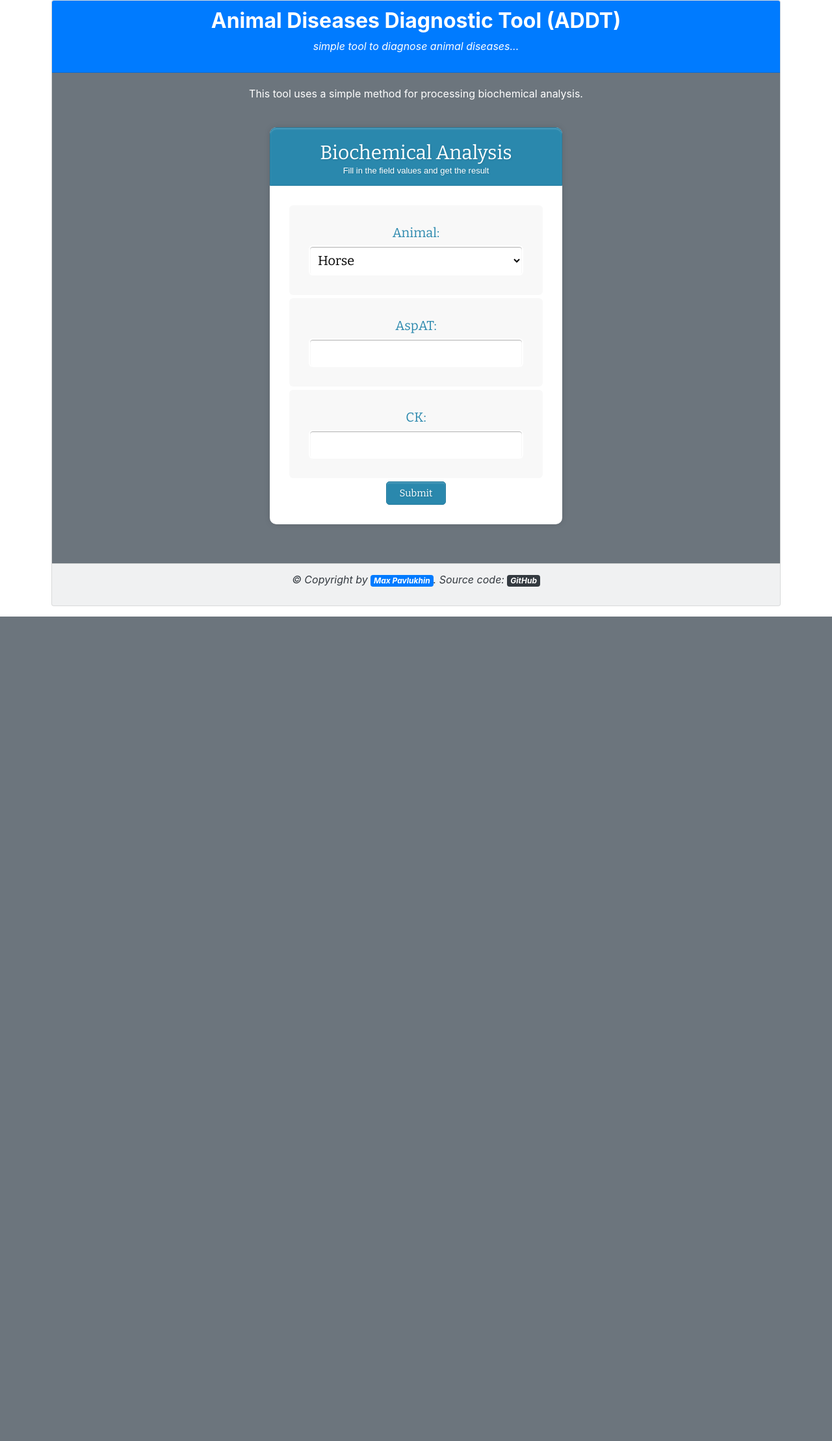
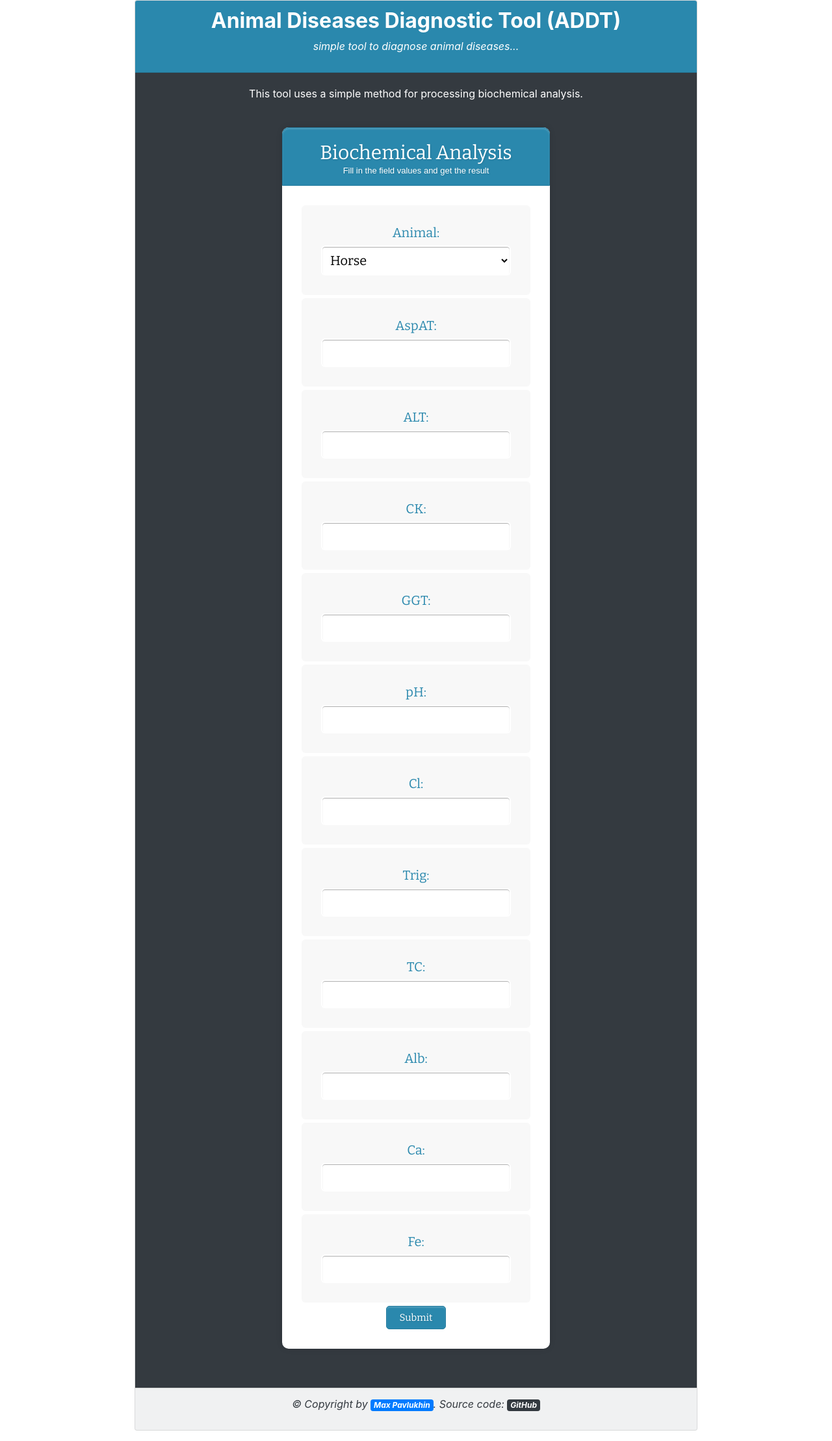
Before and after one commit to mpavlukhin/ADDT, a Django app: page /tools/simple/ in a window 1280 px wide. Shown: the whole page at 65% size. Before the commit the page ends 949 px from the top, so only its background shows below. Run offline with Django 3.2, Linux system fonts and the light colour scheme; some libraries are stand-ins or nearby versions.

Commit message:
Add base biochemical analysis form and simple app

```diff
--- a/addt/forms.py
+++ b/addt/forms.py
@@ -5,6 +5,23 @@ class BiochemicalAnalysisForm(forms.Form):
     ANIMAL_CHOICES = (
         (1, ("Horse")),
     )
+
     animal = forms.ChoiceField(choices=ANIMAL_CHOICES)
+
     aspat = forms.IntegerField(label='AspAT')
+    alt = forms.IntegerField(label='ALT')
     ck = forms.IntegerField(label='CK')
+    ggt = forms.IntegerField(label='GGT')
+    ph = forms.IntegerField(label='pH')
+
+    cl = forms.IntegerField(label='Cl')
+    trig = forms.IntegerField(label='Trig')
+    tc = forms.IntegerField(label='TC')
+    alb = forms.IntegerField(label='Alb')
+    ca = forms.IntegerField(label='Ca')
+    fe = forms.IntegerField(label='Fe')
+
+    def get_fields(self):
+        if self.is_valid():
+            form_data_dict = self.cleaned_data
+            return form_data_dict
--- a/addt/settings.py
+++ b/addt/settings.py
@@ -119,3 +119,7 @@ USE_TZ = True
 # https://docs.djangoproject.com/en/2.0/howto/static-files/
 
 STATIC_URL = '/static/'
+
+STATICFILES_DIRS = [
+    os.path.join(BASE_DIR, 'addt/static'),
+]
--- /dev/null
+++ b/addt/static/css/form-style.css
@@ -0,0 +1,103 @@
+@import url(http://fonts.googleapis.com/css?family=Bitter);
+
+.form-style{
+    width:50%;
+    padding:30px;
+    margin:40px auto;
+    background: #FFF;
+    border-radius: 10px;
+    -webkit-border-radius:10px;
+    -moz-border-radius: 10px;
+    box-shadow: 0px 0px 10px rgba(0, 0, 0, 0.13);
+    -moz-box-shadow: 0px 0px 10px rgba(0, 0, 0, 0.13);
+    -webkit-box-shadow: 0px 0px 10px rgba(0, 0, 0, 0.13);
+}
+.form-style p{
+    padding: 30px;
+    background: #F8F8F8;
+    border-radius: 6px;
+    margin-bottom: 15px;
+}
+.form-style h1{
+    background: #2A88AD;
+    padding: 20px 30px 15px 30px;
+    margin: -30px -30px 30px -30px;
+    border-radius: 10px 10px 0 0;
+    -webkit-border-radius: 10px 10px 0 0;
+    -moz-border-radius: 10px 10px 0 0;
+    color: #fff;
+    text-shadow: 1px 1px 3px rgba(0, 0, 0, 0.12);
+    font: normal 30px 'Bitter', serif;
+    -moz-box-shadow: inset 0px 2px 2px 0px rgba(255, 255, 255, 0.17);
+    -webkit-box-shadow: inset 0px 2px 2px 0px rgba(255, 255, 255, 0.17);
+    box-shadow: inset 0px 2px 2px 0px rgba(255, 255, 255, 0.17);
+    border: 1px solid #257C9E;
+}
+.form-style h1 > span{
+    display: block;
+    margin-top: 2px;
+    font: 13px Arial, Helvetica, sans-serif;
+}
+.form-style p {
+    display: block;
+    font: 13px Arial, Helvetica, sans-serif;
+    color: #888;
+    margin-bottom: 15px;
+}
+
+.form-style button[type="text"],
+.form-style button[type="date"],
+.form-style button[type="datetime"],
+.form-style button[type="email"],
+.form-style button[type="number"],
+.form-style button[type="search"],
+.form-style button[type="time"],
+.form-style button[type="url"],
+.form-style button[type="password"],
+.form-style textarea,
+.form-style select, input {
+    background-color: white;
+    display: block;
+    box-sizing: border-box;
+     -webkit-box-sizing: border-box;
+     -moz-box-sizing: border-box;
+    width: 100%;
+    padding: 8px;
+    border-radius: 6px;
+     -webkit-border-radius:6px;
+     -moz-border-radius:6px;
+    border: 2px solid #fff;
+    box-shadow: inset 0px 1px 1px rgba(0, 0, 0, 0.33);
+     -moz-box-shadow: inset 0px 1px 1px rgba(0, 0, 0, 0.33);
+     -webkit-box-shadow: inset 0px 1px 1px rgba(0, 0, 0, 0.33);
+}
+
+.form-style p{
+    font: normal 20px 'Bitter', serif;
+    color: #2A88AD;
+    margin-bottom: 5px;
+}
+
+.form-style button[type="button"],
+.form-style button[type="submit"]{
+    background: #2A88AD;
+    padding: 8px 20px 8px 20px;
+    border-radius: 5px;
+    -webkit-border-radius: 5px;
+    -moz-border-radius: 5px;
+    color: #fff;
+    text-shadow: 1px 1px 3px rgba(0, 0, 0, 0.12);
+    font: normal 30px 'Bitter', serif;
+    -moz-box-shadow: inset 0px 2px 2px 0px rgba(255, 255, 255, 0.17);
+    -webkit-box-shadow: inset 0px 2px 2px 0px rgba(255, 255, 255, 0.17);
+    box-shadow: inset 0px 2px 2px 0px rgba(255, 255, 255, 0.17);
+    border: 1px solid #257C9E;
+    font-size: 15px;
+}
+.form-style button[type="button"]:hover,
+.form-style button[type="submit"]:hover{
+    background: #2A6881;
+    -moz-box-shadow: inset 0px 2px 2px 0px rgba(255, 255, 255, 0.28);
+    -webkit-box-shadow: inset 0px 2px 2px 0px rgba(255, 255, 255, 0.28);
+    box-shadow: inset 0px 2px 2px 0px rgba(255, 255, 255, 0.28);
+}
--- a/addt/templates/wrapper.html
+++ b/addt/templates/wrapper.html
@@ -6,14 +6,14 @@
     {% block head %}{% endblock %}
     <title>{% block title %}{% endblock %}</title>
   </head>
-  <body class="container" style="max-width:90%">
+  <body class="container" style="max-width:70%">
   <div class="card bg-light mb-3 text-center text-white">
-    <div id="header" class="card-header bg-primary">
+      <div id="header" class="card-header" style="background-color: #2A88AD">
           <h2 class="font-weight-bold">Animal Diseases Diagnostic Tool (ADDT)</h2>
           <p class="font-italic">simple tool to diagnose animal diseases...</p>
       </div>
 
-    <div id="content" class="card-body bg-secondary">
+      <div id="content" class="card-body bg-dark">
           {% block content %}{% endblock %}
       </div>
 
--- a/simple/templates/simple/tool.html
+++ b/simple/templates/simple/tool.html
@@ -3,117 +3,15 @@
 {% block title %}Simple tool{% endblock %}
 
 {% block head %}
-<link href='http://fonts.googleapis.com/css?family=Bitter' rel='stylesheet' type='text/css'>
-<style type="text/css">
-.form-style-10{
-    width:450px;
-    padding:30px;
-    margin:40px auto;
-    background: #FFF;
-    border-radius: 10px;
-    -webkit-border-radius:10px;
-    -moz-border-radius: 10px;
-    box-shadow: 0px 0px 10px rgba(0, 0, 0, 0.13);
-    -moz-box-shadow: 0px 0px 10px rgba(0, 0, 0, 0.13);
-    -webkit-box-shadow: 0px 0px 10px rgba(0, 0, 0, 0.13);
-}
-.form-style-10 p{
-    padding: 30px;
-    background: #F8F8F8;
-    border-radius: 6px;
-    margin-bottom: 15px;
-}
-.form-style-10 h1{
-    background: #2A88AD;
-    padding: 20px 30px 15px 30px;
-    margin: -30px -30px 30px -30px;
-    border-radius: 10px 10px 0 0;
-    -webkit-border-radius: 10px 10px 0 0;
-    -moz-border-radius: 10px 10px 0 0;
-    color: #fff;
-    text-shadow: 1px 1px 3px rgba(0, 0, 0, 0.12);
-    font: normal 30px 'Bitter', serif;
-    -moz-box-shadow: inset 0px 2px 2px 0px rgba(255, 255, 255, 0.17);
-    -webkit-box-shadow: inset 0px 2px 2px 0px rgba(255, 255, 255, 0.17);
-    box-shadow: inset 0px 2px 2px 0px rgba(255, 255, 255, 0.17);
-    border: 1px solid #257C9E;
-}
-.form-style-10 h1 > span{
-    display: block;
-    margin-top: 2px;
-    font: 13px Arial, Helvetica, sans-serif;
-}
-.form-style-10 p {
-    display: block;
-    font: 13px Arial, Helvetica, sans-serif;
-    color: #888;
-    margin-bottom: 15px;
-}
 
-.form-style-10 button[type="text"],
-.form-style-10 button[type="date"],
-.form-style-10 button[type="datetime"],
-.form-style-10 button[type="email"],
-.form-style-10 button[type="number"],
-.form-style-10 button[type="search"],
-.form-style-10 button[type="time"],
-.form-style-10 button[type="url"],
-.form-style-10 button[type="password"],
-.form-style-10 textarea,
-.form-style-10 select, input {
-    background-color: white;
-    display: block;
-    box-sizing: border-box;
-     -webkit-box-sizing: border-box;
-     -moz-box-sizing: border-box;
-    width: 100%;
-    padding: 8px;
-    border-radius: 6px;
-     -webkit-border-radius:6px;
-     -moz-border-radius:6px;
-    border: 2px solid #fff;
-    box-shadow: inset 0px 1px 1px rgba(0, 0, 0, 0.33);
-     -moz-box-shadow: inset 0px 1px 1px rgba(0, 0, 0, 0.33);
-     -webkit-box-shadow: inset 0px 1px 1px rgba(0, 0, 0, 0.33);
-}
-
-.form-style-10 p{
-    font: normal 20px 'Bitter', serif;
-    color: #2A88AD;
-    margin-bottom: 5px;
-}
-
-.form-style-10 button[type="button"],
-.form-style-10 button[type="submit"]{
-    background: #2A88AD;
-    padding: 8px 20px 8px 20px;
-    border-radius: 5px;
-    -webkit-border-radius: 5px;
-    -moz-border-radius: 5px;
-    color: #fff;
-    text-shadow: 1px 1px 3px rgba(0, 0, 0, 0.12);
-    font: normal 30px 'Bitter', serif;
-    -moz-box-shadow: inset 0px 2px 2px 0px rgba(255, 255, 255, 0.17);
-    -webkit-box-shadow: inset 0px 2px 2px 0px rgba(255, 255, 255, 0.17);
-    box-shadow: inset 0px 2px 2px 0px rgba(255, 255, 255, 0.17);
-    border: 1px solid #257C9E;
-    font-size: 15px;
-}
-.form-style-10 button[type="button"]:hover,
-.form-style-10 button[type="submit"]:hover{
-    background: #2A6881;
-    -moz-box-shadow: inset 0px 2px 2px 0px rgba(255, 255, 255, 0.28);
-    -webkit-box-shadow: inset 0px 2px 2px 0px rgba(255, 255, 255, 0.28);
-    box-shadow: inset 0px 2px 2px 0px rgba(255, 255, 255, 0.28);
-}
-</style>
+{% load static %}
+<link rel="stylesheet" type="text/css" href="{% static 'css/form-style.css' %}"/>
 {% endblock %}
 
 {% block content %}
 This tool uses a simple method for processing biochemical analysis.
 
-
-<form action="/tools/simple/" method="POST" class="form-style-10">{% csrf_token %}
+<form action="/tools/simple/" method="POST" class="form-style">{% csrf_token %}
     <h1>Biochemical Analysis<span>Fill in the field values and get the result</span></h1>
     {{form.as_p}}
     <button type="submit">Submit</button>
--- a/simple/views.py
+++ b/simple/views.py
@@ -1,7 +1,7 @@
 from django.shortcuts import render
 
 from addt.forms import BiochemicalAnalysisForm
-from addt.services import BiochemicalAnalysisForm_get_fields
+from . services import BiochemicalAnalyzer
 
 
 # Create your views here.
@@ -9,10 +9,7 @@ def index(request):
     form = BiochemicalAnalysisForm()
 
     if request.method == 'POST':
-        BiochemicalAnalysisForm_get_fields(request, form)
-
-    #blah blah encode parameters for a url blah blah
-    #and make another post request
-    #edit : added ": "  after    if request.method=='POST'
+        filled_form = BiochemicalAnalysisForm(request.POST)
+        biochemical_data_dict = filled_form.get_fields()
 
     return render(request, 'simple/tool.html', {'form': form})
```
Also changed, not shown: addt/services.py (+1 -11 lines), db.sqlite3, simple/urls.py (line endings or trailing spaces). Lines whose indentation alone changed are shown as unchanged.
